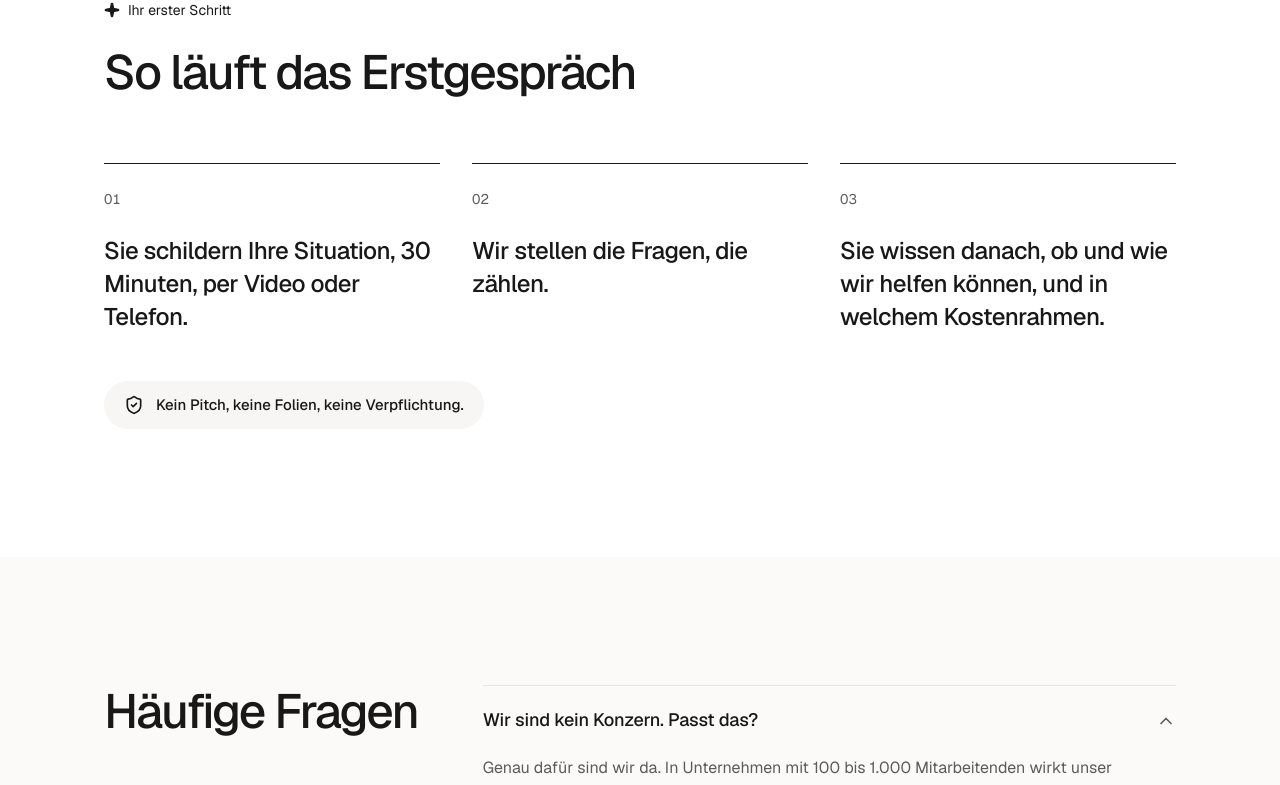
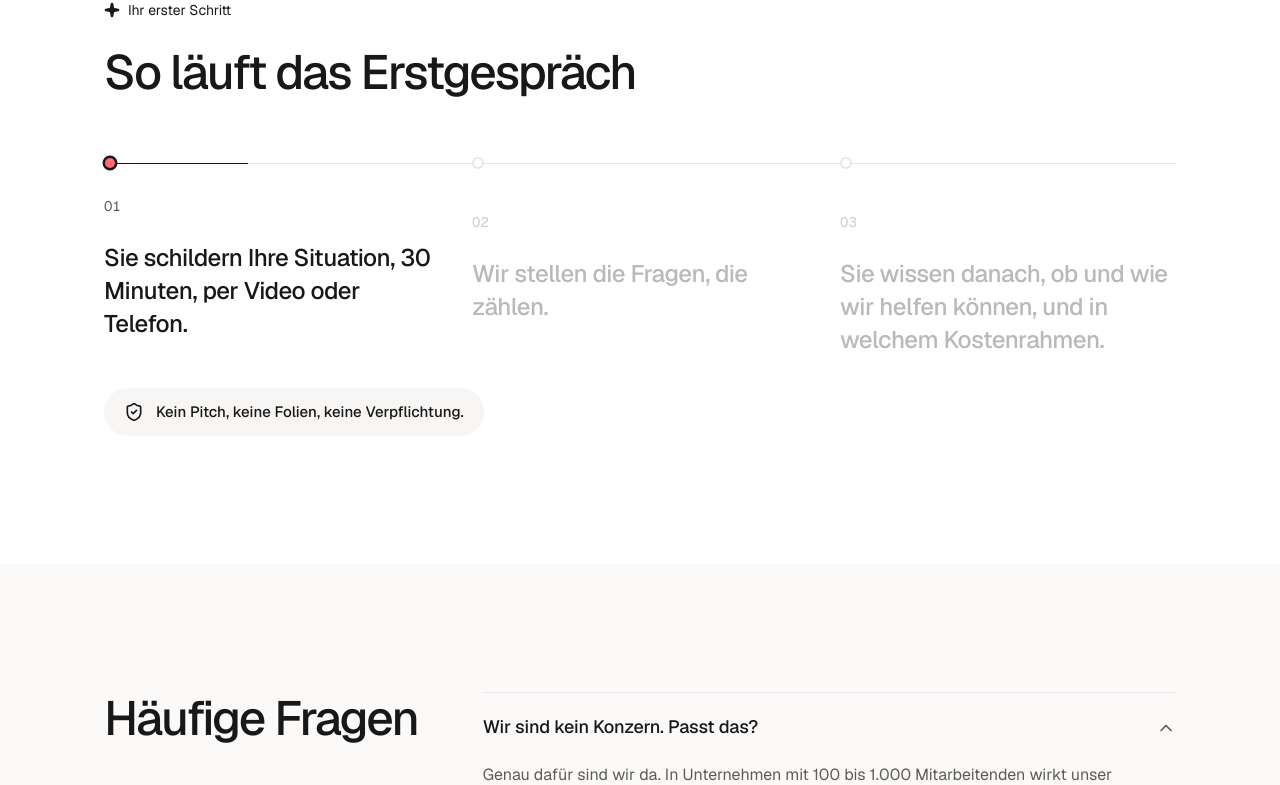
Before and after one commit to abuk800/uprg8, a Next.js app: page / in a window 1280 px wide. Shown: the part 8661-9446 px from the top of the page. Built offline with nearby package versions, Linux system fonts and the light colour scheme.

Commit message:
Erstgespräch-Ablauf als schlichte horizontale Scroll-Timeline
Co-Authored-By: Claude Sonnet 5.5 <noreply@anthropic.com>
Claude-Session: https://claude.ai/code/session_01PfaoSzB32cHCx6nXgJm6ke

```diff
--- a/components/sections/risk.tsx
+++ b/components/sections/risk.tsx
@@ -3,6 +3,7 @@ import { Section } from "@/components/ui/section";
 import { Accordion, AccordionContent, AccordionItem, AccordionTrigger } from "@/components/ui/accordion";
 import { Eyebrow, H2 } from "@/components/ui/typography";
 import { Reveal } from "@/components/ui/reveal";
+import ScrollTimeline from "@/components/ui/scroll-timeline";
 
 const STEPS = [
   "Sie schildern Ihre Situation, 30 Minuten, per Video oder Telefon.",
@@ -31,16 +32,10 @@ export function Risk() {
           </H2>
         </Reveal>
 
-        <ol className="mt-12 grid gap-10 md:mt-16 md:grid-cols-3 md:gap-8">
-          {STEPS.map((t, i) => (
-            <li key={t}>
-              <Reveal delay={i * 100} className="border-t border-foreground pt-6">
-                <p className="text-[14px] tabular-nums text-muted-foreground">0{i + 1}</p>
-                <p className="mt-6 text-[22px] font-medium leading-snug tracking-[-0.02em] md:text-[24px]">{t}</p>
-              </Reveal>
-            </li>
-          ))}
-        </ol>
+        <ScrollTimeline
+          className="mt-12 md:mt-16"
+          steps={STEPS.map((text, i) => ({ id: `step-${i}`, label: `0${i + 1}`, text }))}
+        />
 
         <Reveal className="mt-12">
           <p className="inline-flex items-center gap-3 rounded-full bg-muted px-5 py-3 text-[15px] font-medium">
--- /dev/null
+++ b/components/ui/scroll-timeline.tsx
@@ -0,0 +1,75 @@
+"use client";
+
+import * as React from "react";
+import { cn } from "@/lib/utils";
+
+export interface TimelineStep {
+  id: string;
+  label: string;
+  text: string;
+}
+
+/**
+ * Schlichte Scroll-Timeline: Eine Linie zeichnet sich beim Scrollen, die Schritte werden nacheinander aktiv.
+ * Ab md horizontal, mobil als vertikale Linie links.
+ */
+export default function ScrollTimeline({ steps, className }: { steps: TimelineStep[]; className?: string }) {
+  const ref = React.useRef<HTMLOListElement>(null);
+  // Startwert 1: ohne JS und bei reduzierter Bewegung ist alles sichtbar
+  const [progress, setProgress] = React.useState(1);
+
+  React.useLayoutEffect(() => {
+    if (window.matchMedia("(prefers-reduced-motion: reduce)").matches) return;
+    const update = () => {
+      const el = ref.current;
+      if (!el) return;
+      const { top } = el.getBoundingClientRect();
+      const vh = window.innerHeight;
+      // Beginnt bei 85 % der Viewporthöhe, ist bei 40 % komplett gezeichnet
+      setProgress(Math.max(0, Math.min(1, (vh * 0.85 - top) / (vh * 0.45))));
+    };
+    update();
+    window.addEventListener("scroll", update, { passive: true });
+    window.addEventListener("resize", update);
+    return () => {
+      window.removeEventListener("scroll", update);
+      window.removeEventListener("resize", update);
+    };
+  }, []);
+
+  return (
+    <ol ref={ref} className={cn("relative grid gap-12 max-md:pl-8 md:grid-cols-3 md:gap-8", className)}>
+      {/* Hintergrundlinie und gezeichnete Linie: mobil vertikal, ab md horizontal */}
+      <span aria-hidden className="absolute left-0 top-0 h-full w-px bg-border md:h-px md:w-full" />
+      <span
+        aria-hidden
+        className="absolute left-0 top-0 w-px bg-foreground md:hidden"
+        style={{ height: `${progress * 100}%` }}
+      />
+      <span
+        aria-hidden
+        className="absolute left-0 top-0 hidden h-px bg-foreground md:block"
+        style={{ width: `${progress * 100}%` }}
+      />
+
+      {steps.map((s, i) => {
+        const active = progress >= i / steps.length + 0.02;
+        return (
+          <li key={s.id} className="relative md:pt-8">
+            <span
+              aria-hidden
+              className={cn(
+                "absolute size-3 rounded-full border-2 transition-all duration-500 max-md:-left-[38px] max-md:top-1 md:-top-[6px] md:left-0",
+                active ? "scale-125 border-foreground bg-accent" : "border-border bg-background",
+              )}
+            />
+            <div className={cn("transition-all duration-700 ease-out", active ? "translate-y-0 opacity-100" : "translate-y-4 opacity-30")}>
+              <p className="text-[14px] tabular-nums text-muted-foreground">{s.label}</p>
+              <p className="mt-6 text-[22px] font-medium leading-snug tracking-[-0.02em] md:text-[24px]">{s.text}</p>
+            </div>
+          </li>
+        );
+      })}
+    </ol>
+  );
+}
```
